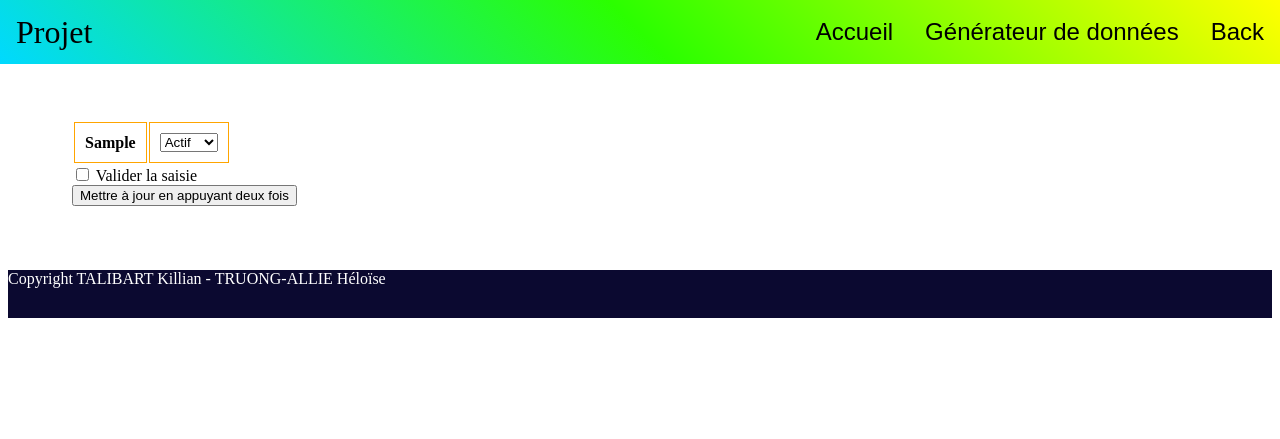
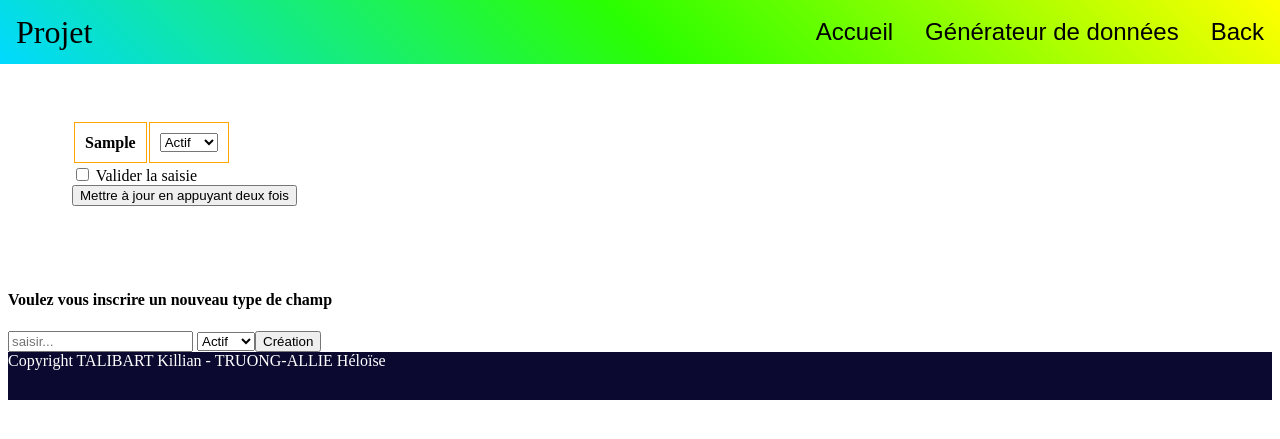
Before and after one commit to Katana10/Php-data-generator-public, a PHP site: page /back.php in a window 1280 px wide. Shown: the top 439 px of the page. Run offline with PHP 8.4, Linux system fonts and the light colour scheme; tables that the repository leaves empty hold one stand-in row (values such as "Sample post").

Commit message:
Update back.php

```diff
--- a/back.php
+++ b/back.php
@@ -66,7 +66,28 @@
 			</div>
 		</div>
 	</FORM>
+	<FORM action="back.php" method="post">
+		<h4>Voulez vous inscrire un nouveau type de champ</h4>
+		<input type="text" name="type_champ" placeholder="saisir..."/>
+		<select class="custom-select" name="actif">
+			<option value='Actif' select>Actif</option>
+			<option value='Inactif'>Inactif</option>
+		<input type="submit" name="create" value="Création"/>
+	</FORM>
 	<?php
+	if (isset($_POST['create'])){
+		$db =dbConnect();
+        try{
+
+
+          $statement = $db->prepare("INSERT INTO type_champ (type_champ, actif) VALUES (?,?)");
+
+          $statement->execute([$_POST['type_champ'], $_POST['actif']]);
+        }catch (PDOException $exception){
+          error_log('Request error: '.$exception->getMessage());
+          return false;
+        }
+	}
 	#Obligé de mettre un radio pour éviter un ping pong entre les valeurs à cause du reload des valeurs
 	if (isset($_POST['check'])){
 		$i = 0;
```
